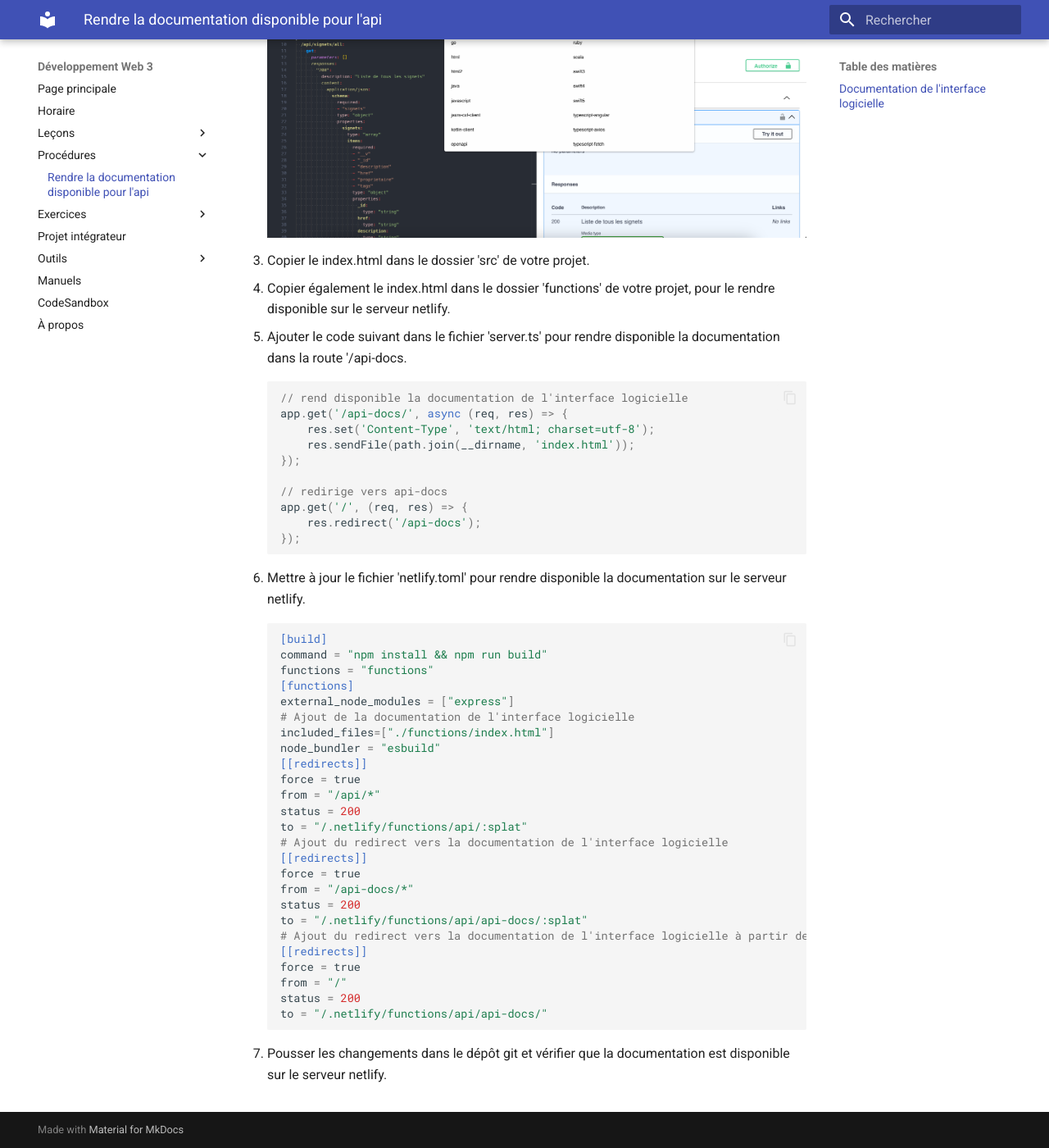
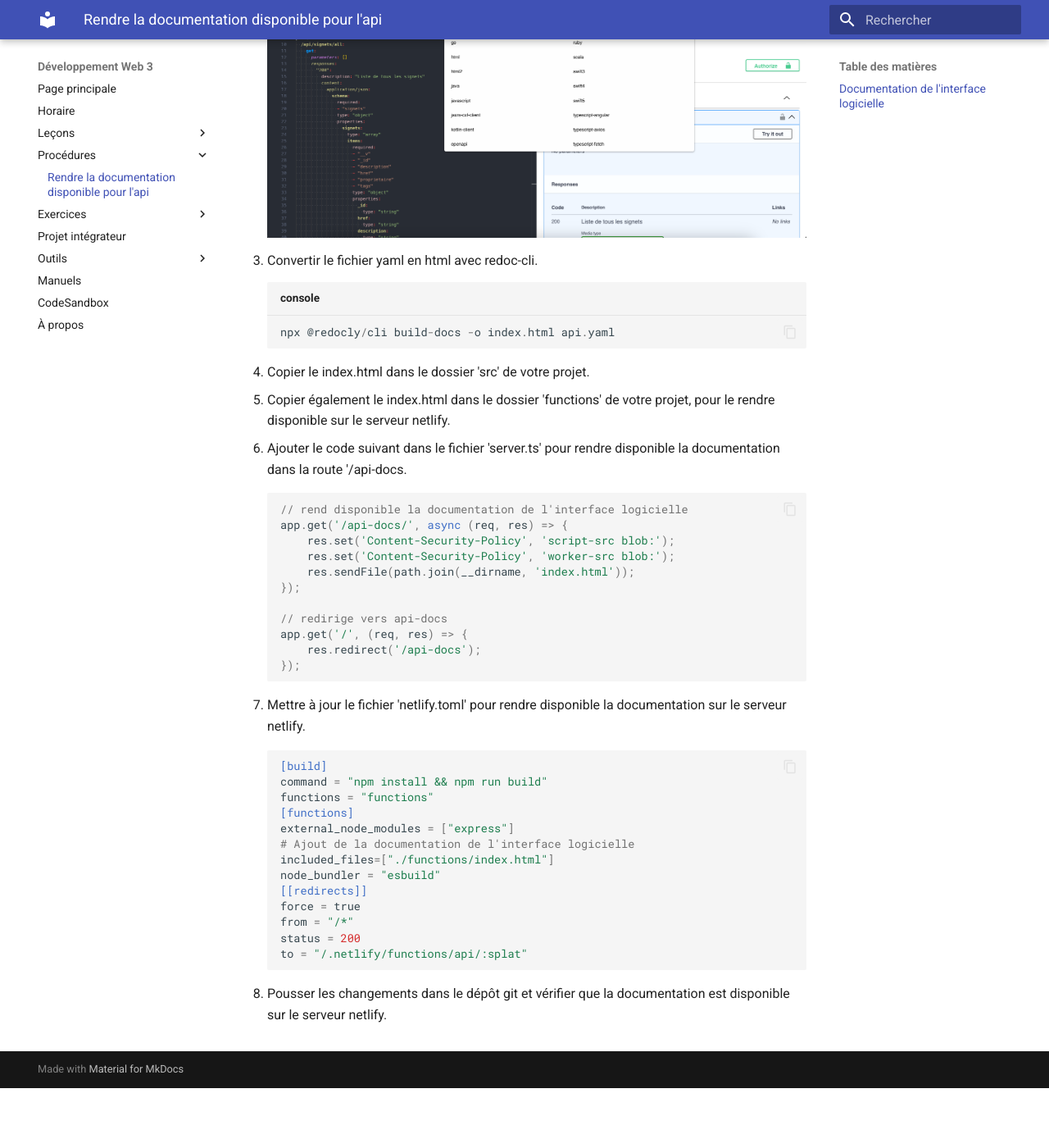
Before and after one commit to cegepvictoetienne/developpementweb3, an MkDocs documentation site: the page built from wiki/documentation.md, in a window 1280 px wide and 1400 px high, scrolled down 761 px. Shown: the whole window at 82% size. Built offline with MkDocs 1.6.1 and Material for MkDocs 9.7.7, drawn with Linux system fonts in a browser that asks for light colours; after the commit the page ends 2088 px from its top, so only the background shows below that; some of the changed text lies outside the part shown.

````diff
--- a/wiki/documentation.md
+++ b/wiki/documentation.md
@@ -6,9 +6,15 @@
 
     ![SwaggerEditor](./images/swaggereditor1.png)
 
-1. Exporter votre documentation en format html.
+1. Exporter votre documentation en format yaml.
 
     ![SwaggerEditor](./images/swaggereditor2.png)
+
+1. Convertir le fichier yaml en html avec redoc-cli.
+
+    ``` nodejsrepl title="console"
+    npx @redocly/cli build-docs -o index.html api.yaml
+    ```
 
 1. Copier le index.html dans le dossier 'src' de votre projet.
 
@@ -19,7 +25,8 @@
     ```javascript
     // rend disponible la documentation de l'interface logicielle
     app.get('/api-docs/', async (req, res) => {
-        res.set('Content-Type', 'text/html; charset=utf-8');
+        res.set('Content-Security-Policy', 'script-src blob:');
+        res.set('Content-Security-Policy', 'worker-src blob:');
         res.sendFile(path.join(__dirname, 'index.html'));
     });
 
@@ -42,21 +49,9 @@
     node_bundler = "esbuild"
     [[redirects]]
     force = true
-    from = "/api/*"
+    from = "/*"
     status = 200
     to = "/.netlify/functions/api/:splat"
-    # Ajout du redirect vers la documentation de l'interface logicielle
-    [[redirects]]
-    force = true
-    from = "/api-docs/*"
-    status = 200
-    to = "/.netlify/functions/api/api-docs/:splat"
-    # Ajout du redirect vers la documentation de l'interface logicielle à partir de la racine
-    [[redirects]]
-    force = true
-    from = "/"
-    status = 200
-    to = "/.netlify/functions/api/api-docs/"
     ```
 
 1. Pousser les changements dans le dépôt git et vérifier que la documentation est disponible sur le serveur netlify.
````
Also changed, not shown: wiki/netlify.md (+1 -1 lines), wiki/images/swaggereditor2.png.
